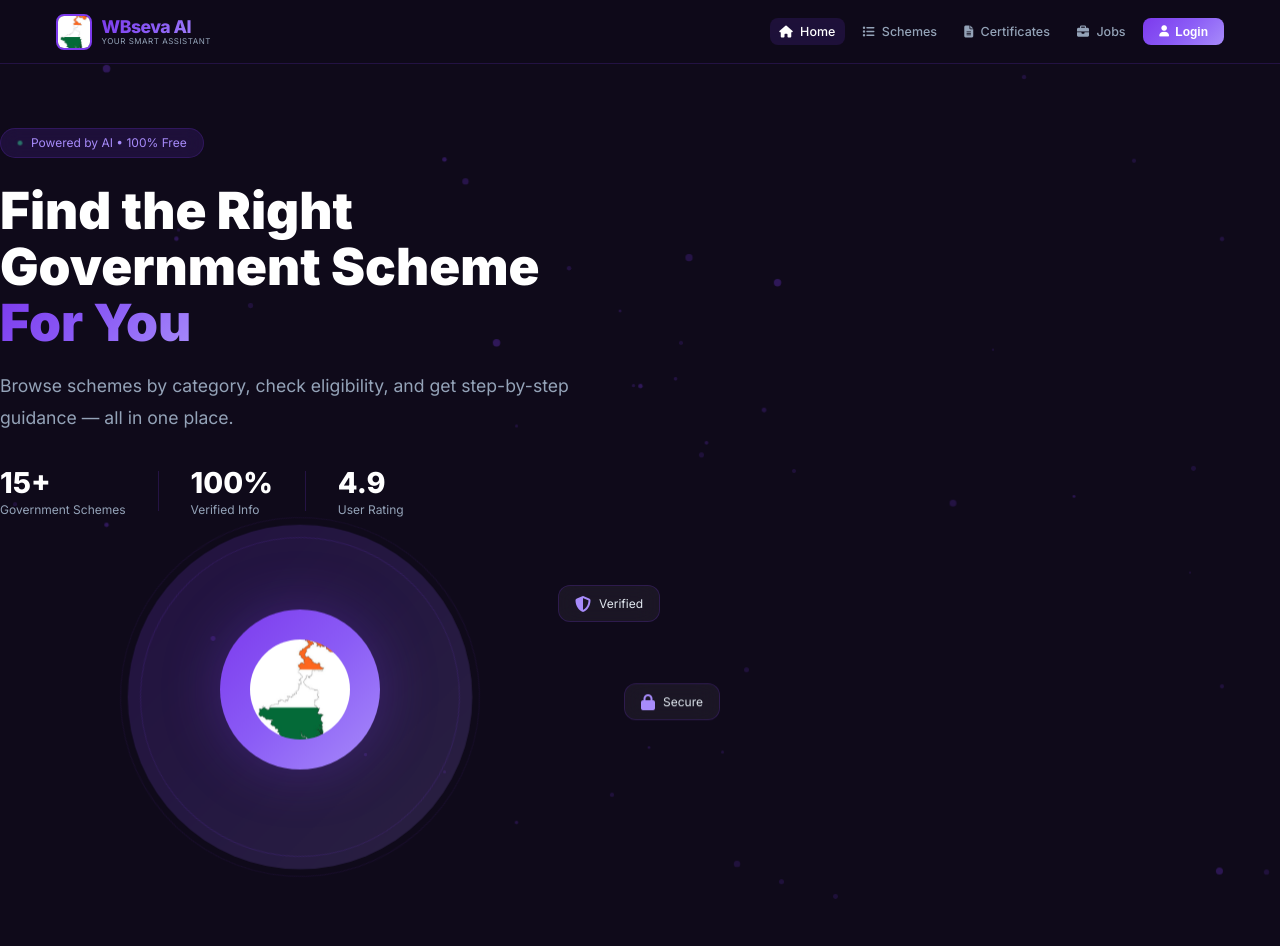
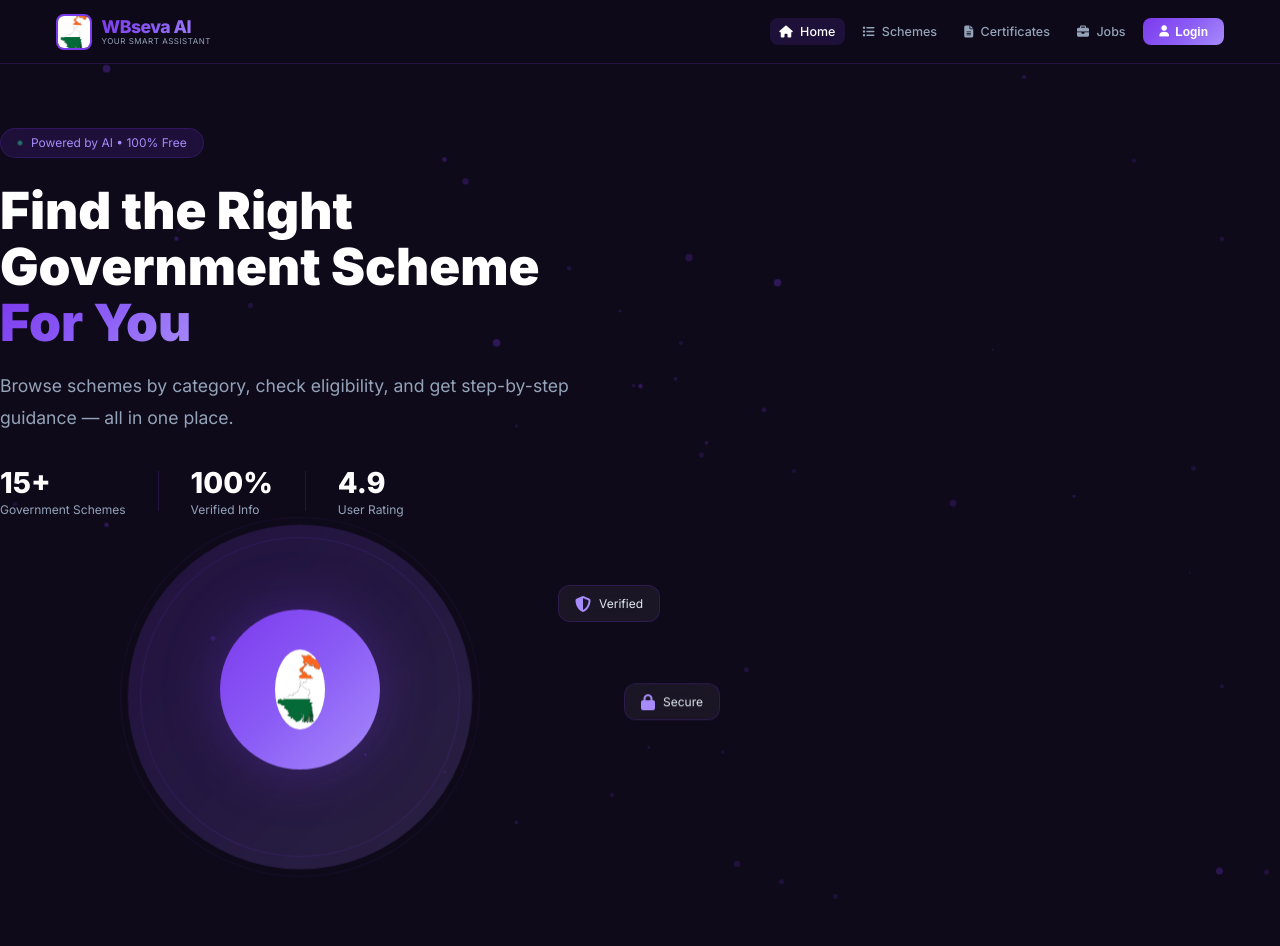
Before and after one commit to SukantaHald/WB-seva-AI, a plain HTML site: page index.html in a window 1280 px wide. Shown: the top 946 px of the page. Drawn offline with Linux system fonts and the light colour scheme.

Commit message:
ai aviater

```diff
--- a/index.html
+++ b/index.html
@@ -87,7 +87,7 @@
                     <div class="hero-ai-ring ring-2"></div>
                     <div class="hero-ai-ring ring-3"></div>
                     <div class="hero-ai-face">
-                        <img src="wbmap.png" alt="WBseva AI" style="width:100px;height:100px;border-radius:50%;object-fit:cover;" />
+                        <img src="wbmap.png" alt="WBseva AI" style="width:50px;height:80px;border-radius:50%;object-fit:cover;" />
                     </div>
                 </div>
                 <div class="hero-feature-cards">
```
